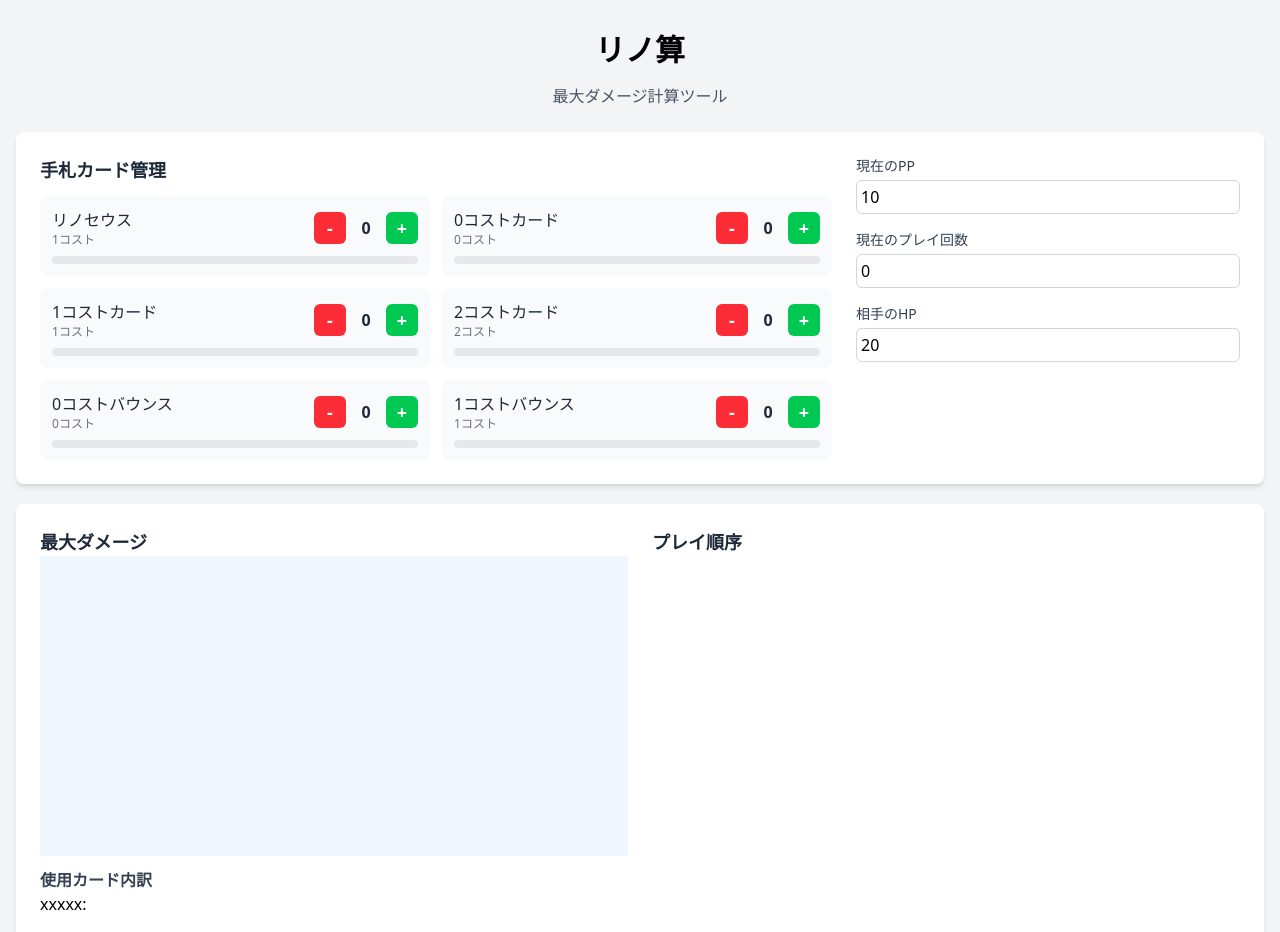
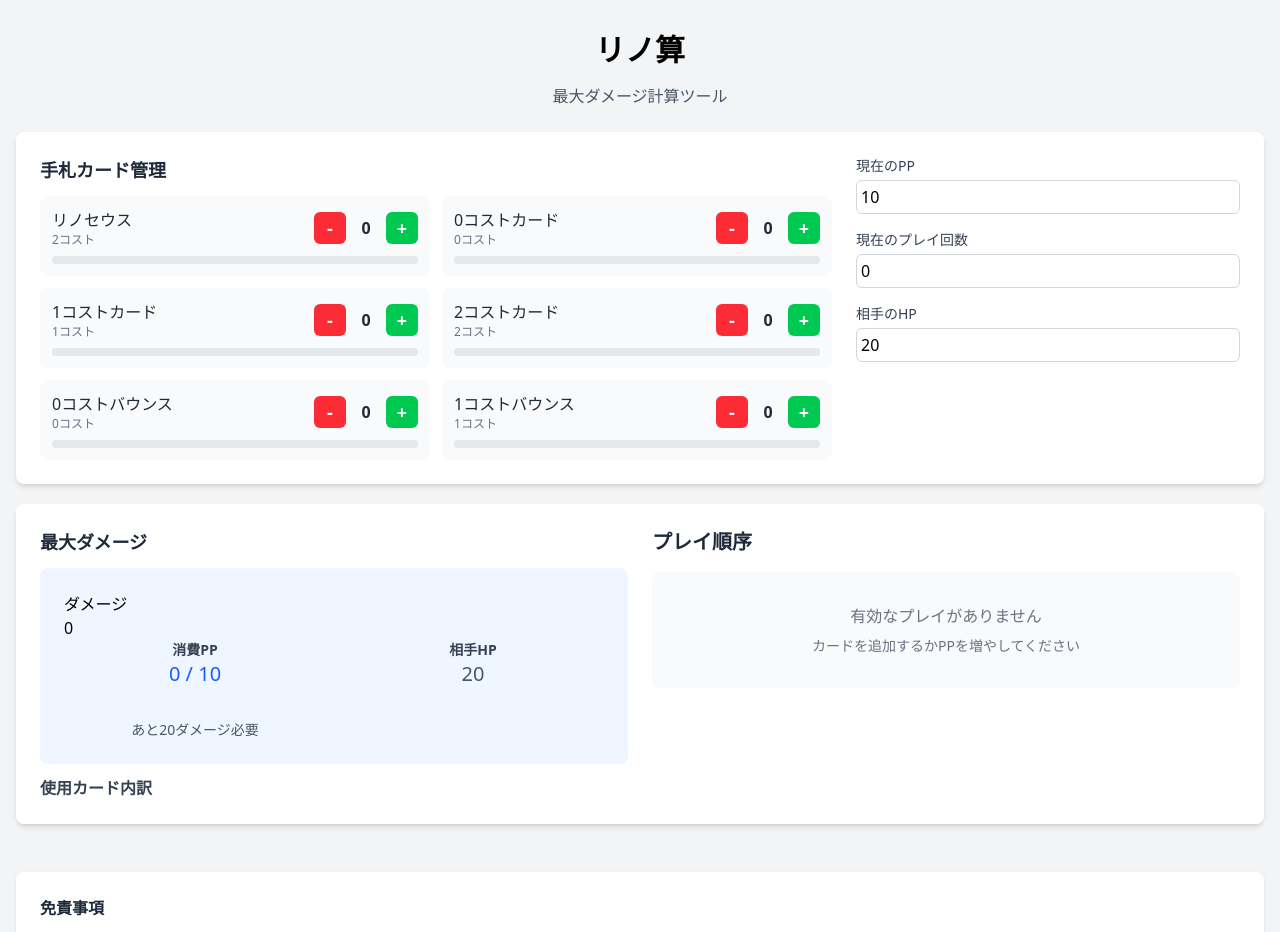
Before and after one commit to yuuki-katsuta/rhinoceroach_calc, a Next.js app: page / in a window 1280 px wide. Shown: the top 932 px of the page. Built offline with nearby package versions, Linux system fonts and the light colour scheme.

Commit message:
計算できたかも？

```diff
--- a/app/(calculator)/_components/Calculator.tsx
+++ b/app/(calculator)/_components/Calculator.tsx
@@ -8,15 +8,15 @@ import { useState } from "react";
 
 export const Calculator = () => {
   const [currentPP, setCurrentPP] = useState(10);
-  const [currentPlayerCount, setCurrentPlayerCount] = useState(0);
+  const [currentPlayCount, setCurrentPlayCount] = useState(0);
   const [opponentHp, setOpponentHp] = useState(20);
   const [cards, setCards] = useState<CardCounts>(INITIAL_CARD_COUNTS);
 
-  const _optimal = calculateOptimalPlay();
-  const _isLethal = false;
+  const optimal = calculateOptimalPlay(cards, currentPP, currentPlayCount);
+  const isLethal = false;
 
-  const handleChangeCard = (card: CardCounts) => {
-    setCards(card);
+  const handleChangeCard = (card: Partial<CardCounts>) => {
+    setCards((prev) => ({ ...prev, ...card }));
   };
 
   return (
@@ -29,10 +29,7 @@ export const Calculator = () => {
 
           <div className="space-y-4">
             <div>
-              <label
-                htmlFor="pp"
-                className="mb-1 block font-medium text-gray-700 text-sm"
-              >
+              <label htmlFor="pp" className="mb-1 block font-medium text-gray-700 text-sm">
                 現在のPP
               </label>
               <input
@@ -49,10 +46,7 @@ export const Calculator = () => {
             </div>
 
             <div>
-              <label
-                htmlFor="play-count"
-                className="mb-1 block font-medium text-gray-700 text-sm"
-              >
+              <label htmlFor="play-count" className="mb-1 block font-medium text-gray-700 text-sm">
                 現在のプレイ回数
               </label>
               <input
@@ -60,19 +54,16 @@ export const Calculator = () => {
                 type="number"
                 min="1"
                 max="10"
-                value={currentPlayerCount}
+                value={currentPlayCount}
                 onChange={(e) => {
-                  setCurrentPlayerCount(Number.parseInt(e.target.value, 10));
+                  setCurrentPlayCount(Number.parseInt(e.target.value, 10));
                 }}
                 className="w-full rounded-md border border-gray-300 p-1 focus:outline-none focus:ring-2 focus:ring-blue-500"
               />
             </div>
 
             <div>
-              <label
-                htmlFor="hp"
-                className="mb-1 block font-medium text-gray-700 text-sm"
-              >
+              <label htmlFor="hp" className="mb-1 block font-medium text-gray-700 text-sm">
                 相手のHP
               </label>
               <input
@@ -95,14 +86,95 @@ export const Calculator = () => {
         <div className="grid grid-cols-1 gap-6 lg:grid-cols-2">
           <div>
             <h3 className="font-bold text-gray-800 text-lg">最大ダメージ</h3>
-            <div className="h-[300px] bg-blue-50" />
+            <div className="mt-3 rounded-lg bg-blue-50 p-6">
+              <div>
+                <p>ダメージ</p>
+                <p>{optimal.damage}</p>
+                {isLethal && <p className="mt-2 font-bold text-lg text-red-600">リーサル可能！</p>}
+              </div>
+
+              <div className="grid grid-cols-2 gap-4 text-sm">
+                <div className="text-center">
+                  <p className="font-semibold text-gray-700">消費PP</p>
+                  <p className="text-blue-600 text-xl">
+                    {optimal.ppUsed} / {currentPP}
+                  </p>
+                </div>
+                <div className="text-center">
+                  <p className="font-semibold text-gray-700">相手HP</p>
+                  <p className="text-gray-600 text-xl">{opponentHp}</p>
+                </div>
+                {!isLethal && (
+                  <p className="mt-4 text-center text-gray-600 text-sm">
+                    あと{opponentHp - optimal.damage}ダメージ必要
+                  </p>
+                )}
+              </div>
+            </div>
 
             <h4 className="mt-3 font-semibold text-gray-700">使用カード内訳</h4>
-            <div>xxxxx:</div>
+            <div className="space-y-1 text-sm">
+              {optimal.cardsUsed.rhinoceroach > 0 && (
+                <div className="flex justify-between">
+                  <span>リノセウス:</span>
+                  <span className="font-medium">{optimal.cardsUsed.rhinoceroach}枚</span>
+                </div>
+              )}
+              {optimal.cardsUsed.zeroCostCard > 0 && (
+                <div className="flex justify-between">
+                  <span>0コストカード:</span>
+                  <span className="font-medium">{optimal.cardsUsed.zeroCostCard}枚</span>
+                </div>
+              )}
+              {optimal.cardsUsed.oneCostCard > 0 && (
+                <div className="flex justify-between">
+                  <span>1コストカード:</span>
+                  <span className="font-medium">{optimal.cardsUsed.oneCostCard}枚</span>
+                </div>
+              )}
+              {optimal.cardsUsed.twoCostCard > 0 && (
+                <div className="flex justify-between">
+                  <span>2コストカード:</span>
+                  <span className="font-medium">{optimal.cardsUsed.twoCostCard}枚</span>
+                </div>
+              )}
+              {optimal.cardsUsed.zeroCostBounce > 0 && (
+                <div className="flex justify-between">
+                  <span>0コストバウンス:</span>
+                  <span className="font-medium">{optimal.cardsUsed.zeroCostBounce}枚</span>
+                </div>
+              )}
+              {optimal.cardsUsed.oneCostBounce > 0 && (
+                <div className="flex justify-between">
+                  <span>1コストバウンス:</span>
+                  <span className="font-medium">{optimal.cardsUsed.oneCostBounce}枚</span>
+                </div>
+              )}
+            </div>
           </div>
 
           <div>
-            <h3 className="font-bold text-gray-800 text-lg">プレイ順序</h3>
+            <h3 className="mb-4 font-bold text-gray-800 text-xl">プレイ順序</h3>
+
+            {optimal.sequence.length > 0 ? (
+              <div className="rounded-lg bg-gray-50 p-4">
+                <ol className="space-y-2">
+                  {optimal.sequence.map((step, index) => (
+                    <li key={`step-${index}-${step}`} className="flex items-start">
+                      <span className="mr-3 flex h-8 w-8 flex-shrink-0 items-center justify-center rounded-full bg-blue-500 font-bold text-sm text-white">
+                        {index + 1}
+                      </span>
+                      <span className="pt-1 text-gray-700">{step}</span>
+                    </li>
+                  ))}
+                </ol>
+              </div>
+            ) : (
+              <div className="rounded-lg bg-gray-50 p-8 text-center text-gray-500">
+                <p>有効なプレイがありません</p>
+                <p className="mt-2 text-sm">カードを追加するかPPを増やしてください</p>
+              </div>
+            )}
           </div>
         </div>
       </div>
--- a/app/(calculator)/_components/CardManager.tsx
+++ b/app/(calculator)/_components/CardManager.tsx
@@ -3,7 +3,7 @@ import type { CardCounts } from "@/app/(calculator)/_types/card";
 
 interface Props {
   cards: CardCounts;
-  onChange: (card: CardCounts) => void;
+  onChange: (card: Partial<CardCounts>) => void;
 }
 
 export const CardManager = ({ cards, onChange }: Props) => {
@@ -11,7 +11,7 @@ export const CardManager = ({ cards, onChange }: Props) => {
     const info = CARD_INFO.find((c) => c.key === key);
     const maxValue = info?.max ?? 0;
     const newValue = Math.max(0, Math.min(maxValue, value));
-    onChange({ ...cards, [key]: newValue });
+    onChange({ [key]: newValue });
   };
 
   return (
@@ -35,9 +35,7 @@ export const CardManager = ({ cards, onChange }: Props) => {
                 >
                   -
                 </button>
-                <span className="w-8 text-center font-bold text-gray-800">
-                  {cards[card.key]}
-                </span>
+                <span className="w-8 text-center font-bold text-gray-800">{cards[card.key]}</span>
                 <button
                   type="button"
                   onClick={() => updateCard(card.key, cards[card.key] + 1)}
--- a/app/(calculator)/_components/Hint.tsx
+++ /dev/null
@@ -1,9 +0,0 @@
-export const Hint = () => {
-  return (
-    <div className="mt-5 rounded-lg border border-yellow-200 bg-yellow-50 p-4">
-      <p className="text-sm text-yellow-800">
-        <strong>xxxxx</strong>
-      </p>
-    </div>
-  );
-};
--- a/app/(calculator)/_libs/calculate.ts
+++ b/app/(calculator)/_libs/calculate.ts
@@ -1 +1,125 @@
-export const calculateOptimalPlay = () => {};
+import type { CardCounts } from "@/app/(calculator)/_types/card";
+
+interface OptimalPlay {
+  playCount: number;
+  rhinoCount: number;
+  damage: number;
+  ppUsed: number;
+  bounceCount: number;
+  sequence: string[];
+}
+
+interface DetailedOptimalPlay extends OptimalPlay {
+  cardsUsed: {
+    rhinoceroach: number;
+    zeroCostCard: number;
+    oneCostCard: number;
+    twoCostCard: number;
+    zeroCostBounce: number;
+    oneCostBounce: number;
+  };
+}
+
+export const calculateOptimalPlay = (cards: CardCounts, _maxPP: number, currentPlayCount = 0): DetailedOptimalPlay => {
+  let bestPlay: DetailedOptimalPlay = {
+    playCount: 0,
+    rhinoCount: 0,
+    damage: 0,
+    ppUsed: 0,
+    bounceCount: 0,
+    sequence: [],
+    cardsUsed: {
+      rhinoceroach: 0,
+      zeroCostCard: 0,
+      oneCostCard: 0,
+      twoCostCard: 0,
+      zeroCostBounce: 0,
+      oneCostBounce: 0,
+    },
+  };
+
+  // すべての可能な組み合わせを試行
+  const maxRhinos = Math.min(cards.rhinoceroach, 3);
+
+  for (let rhinos = 1; rhinos <= maxRhinos; rhinos++) {
+    for (let zeroBounces = 0; zeroBounces <= cards.zeroCostBounce; zeroBounces++) {
+      for (let oneBounces = 0; oneBounces <= cards.oneCostBounce; oneBounces++) {
+        for (let zeroCards = 0; zeroCards <= cards.zeroCostCard; zeroCards++) {
+          for (let oneCards = 0; oneCards <= cards.oneCostCard; oneCards++) {
+            for (let twoCards = 0; twoCards <= cards.twoCostCard; twoCards++) {
+              const totalBounces = zeroBounces + oneBounces;
+
+              const sequence: string[] = [];
+              let playCount = currentPlayCount;
+              let damage = 0;
+              let ppNeeded = 0;
+
+              // 最初にプレイ回数増加カードを全て使用
+              for (let i = 0; i < zeroCards; i++) {
+                playCount++;
+                sequence.push("0コストカード");
+              }
+
+              for (let i = 0; i < oneCards; i++) {
+                playCount++;
+                ppNeeded += 1;
+                sequence.push("1コストカード");
+              }
+
+              for (let i = 0; i < twoCards; i++) {
+                playCount++;
+                ppNeeded += 2;
+                sequence.push("2コストカード");
+              }
+
+              // 総リノセウスプレイ回数 = 手札のリノセウス + バウンス回数
+              const totalRhinoPlays = rhinos + totalBounces;
+
+              // リノセウスとバウンスを交互に実行
+              for (let i = 0; i < totalRhinoPlays; i++) {
+                playCount++;
+                ppNeeded += 2;
+                // リノセウス特性：このカードを含めずにプレイした枚数分+1/+0
+                const rhinoDamage = 1 + (playCount - 1);
+                damage += rhinoDamage;
+                sequence.push(`リノセウス (${rhinoDamage}ダメージ)`);
+
+                // 最後のリノセウス以外で、バウンスがまだ残っている場合のみバウンスを実行
+                if (i < totalRhinoPlays - 1 && i < totalBounces) {
+                  playCount++;
+                  if (i < zeroBounces) {
+                    sequence.push("0コストバウンス");
+                  } else {
+                    ppNeeded += 1;
+                    sequence.push("1コストバウンス");
+                  }
+                }
+              }
+
+              if (damage > bestPlay.damage) {
+                bestPlay = {
+                  playCount: currentPlayCount,
+                  rhinoCount: totalRhinoPlays,
+                  damage,
+                  ppUsed: ppNeeded,
+                  bounceCount: totalBounces,
+                  sequence,
+                  cardsUsed: {
+                    rhinoceroach: totalRhinoPlays,
+                    zeroCostCard: zeroCards,
+                    oneCostCard: oneCards,
+                    twoCostCard: twoCards,
+                    zeroCostBounce: zeroBounces,
+                    oneCostBounce: oneBounces,
+                  },
+                };
+              }
+            }
+          }
+        }
+      }
+    }
+  }
+
+  return bestPlay;
+};
--- a/app/(calculator)/_libs/constants.ts
+++ b/app/(calculator)/_libs/constants.ts
@@ -9,12 +9,14 @@ export const INITIAL_CARD_COUNTS = {
   oneCostBounce: 0,
 } as const satisfies CardCounts;
 
+export const RHINO_COST = 2;
+
 export const CARD_INFO = [
   {
     key: "rhinoceroach",
     name: "リノセウス",
     max: 10,
-    cost: 1,
+    cost: RHINO_COST,
   },
   {
     key: "zeroCostCard",
--- a/app/(calculator)/page.tsx
+++ b/app/(calculator)/page.tsx
@@ -1,5 +1,4 @@
 import { Calculator } from "@/app/(calculator)/_components/Calculator";
-import { Hint } from "@/app/(calculator)/_components/Hint";
 
 export default function Home() {
   return (
@@ -9,7 +8,6 @@ export default function Home() {
         <p className="text-gray-600">最大ダメージ計算ツール</p>
       </header>
       <Calculator />
-      <Hint />
     </>
   );
 }
--- a/app/layout.tsx
+++ b/app/layout.tsx
@@ -26,9 +26,7 @@ export default function RootLayout({
 }>) {
   return (
     <html lang="en">
-      <body
-        className={`${geistSans.variable} ${geistMono.variable} antialiased`}
-      >
+      <body className={`${geistSans.variable} ${geistMono.variable} antialiased`}>
         <div className="min-h-screen bg-gray-100 py-8">
           <div className="container mx-auto px-4">
             {children}
--- a/biome.json
+++ b/biome.json
@@ -11,7 +11,8 @@
   },
   "formatter": {
     "enabled": true,
-    "indentStyle": "space"
+    "indentStyle": "space",
+    "lineWidth": 120
   },
   "organizeImports": {
     "enabled": true
--- a/package.json
+++ b/package.json
@@ -10,8 +10,9 @@
     "test:ui": "vitest --ui",
     "coverage": "vitest run --coverage",
     "lint": "biome lint --write .",
+    "lint:fix": "biome lint --write --unsafe .",
     "format": "biome format .",
-    "lint:fix": "biome lint --write --unsafe .",
+    "format:fix": "biome format --write  .",
     "check": "biome check --write .",
     "tsc": "npx tsc --noEmit"
   },
```
